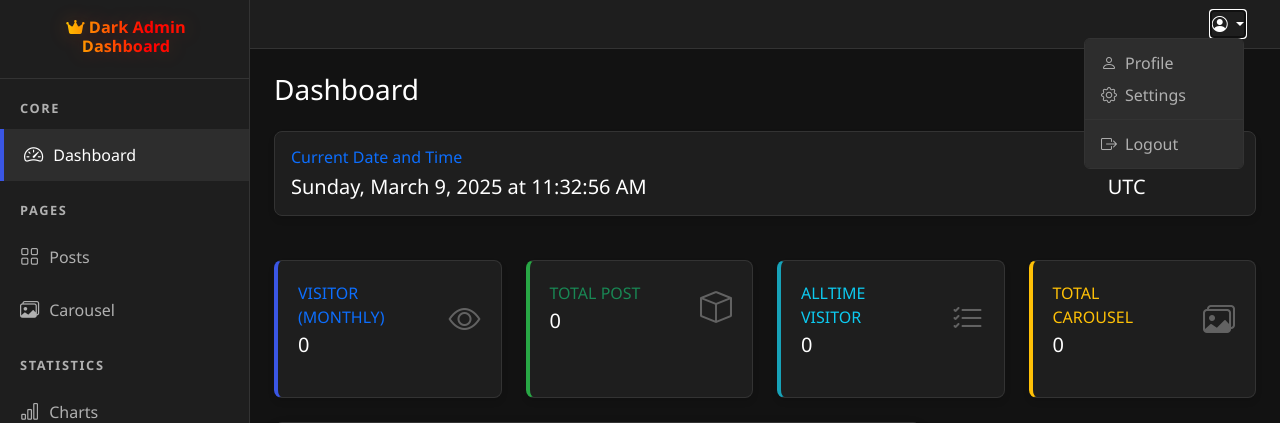
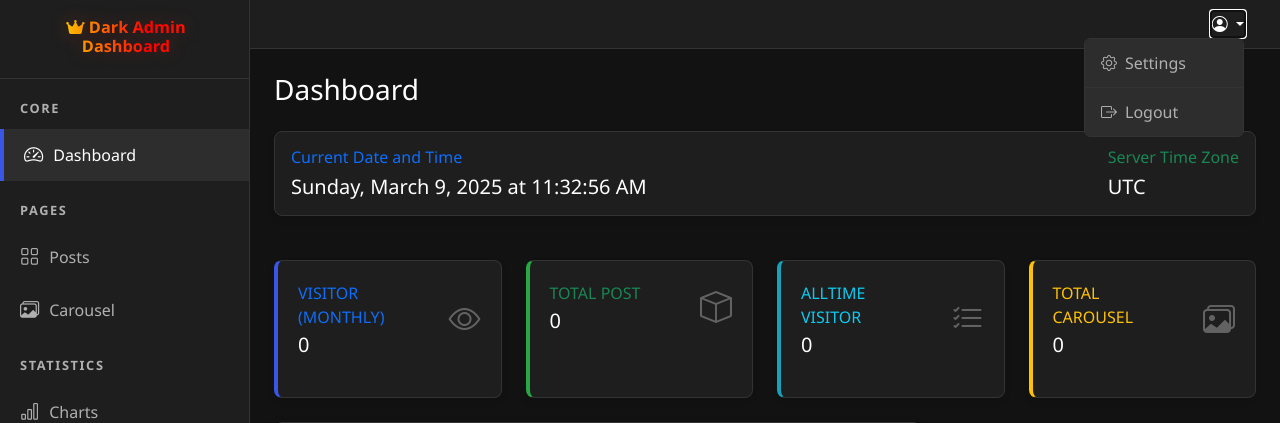
Before and after one commit to 1dev-hridoy/QuickCMS, a PHP site: page /admin/ in a window 1280 px wide, after a click that opens the changed part. Shown: the top 423 px of the page. Run offline with PHP 8.4, Linux system fonts and the light colour scheme; the visitor is signed in with stand-in values (Sample User, id 1); data that the repository does not hold is empty.

Commit message:
Add logout functionality and update navbar links for settings and logout

```diff
--- a/admin/includes/__navbar__.php
+++ b/admin/includes/__navbar__.php
@@ -23,10 +23,9 @@
                             <i class="bi bi-person-circle"></i>
                         </a>
                         <ul class="dropdown-menu dropdown-menu-end" aria-labelledby="userDropdown">
-                            <li><a class="dropdown-item" href="#"><i class="bi bi-person me-2"></i>Profile</a></li>
-                            <li><a class="dropdown-item" href="#"><i class="bi bi-gear me-2"></i>Settings</a></li>
+                            <li><a class="dropdown-item" href="./settings.php"><i class="bi bi-gear me-2"></i>Settings</a></li>
                             <li><hr class="dropdown-divider"></li>
-                            <li><a class="dropdown-item" href="#"><i class="bi bi-box-arrow-right me-2"></i>Logout</a></li>
+                            <li><a class="dropdown-item" href="logout.php"><i class="bi bi-box-arrow-right me-2"></i>Logout</a></li>
                         </ul>
                     </div>
                 </div>
--- /dev/null
+++ b/admin/logout.php
@@ -0,0 +1,6 @@
+<?php
+session_start();
+session_unset();
+session_destroy();
+header("Location: ./auth");
+exit;
```
